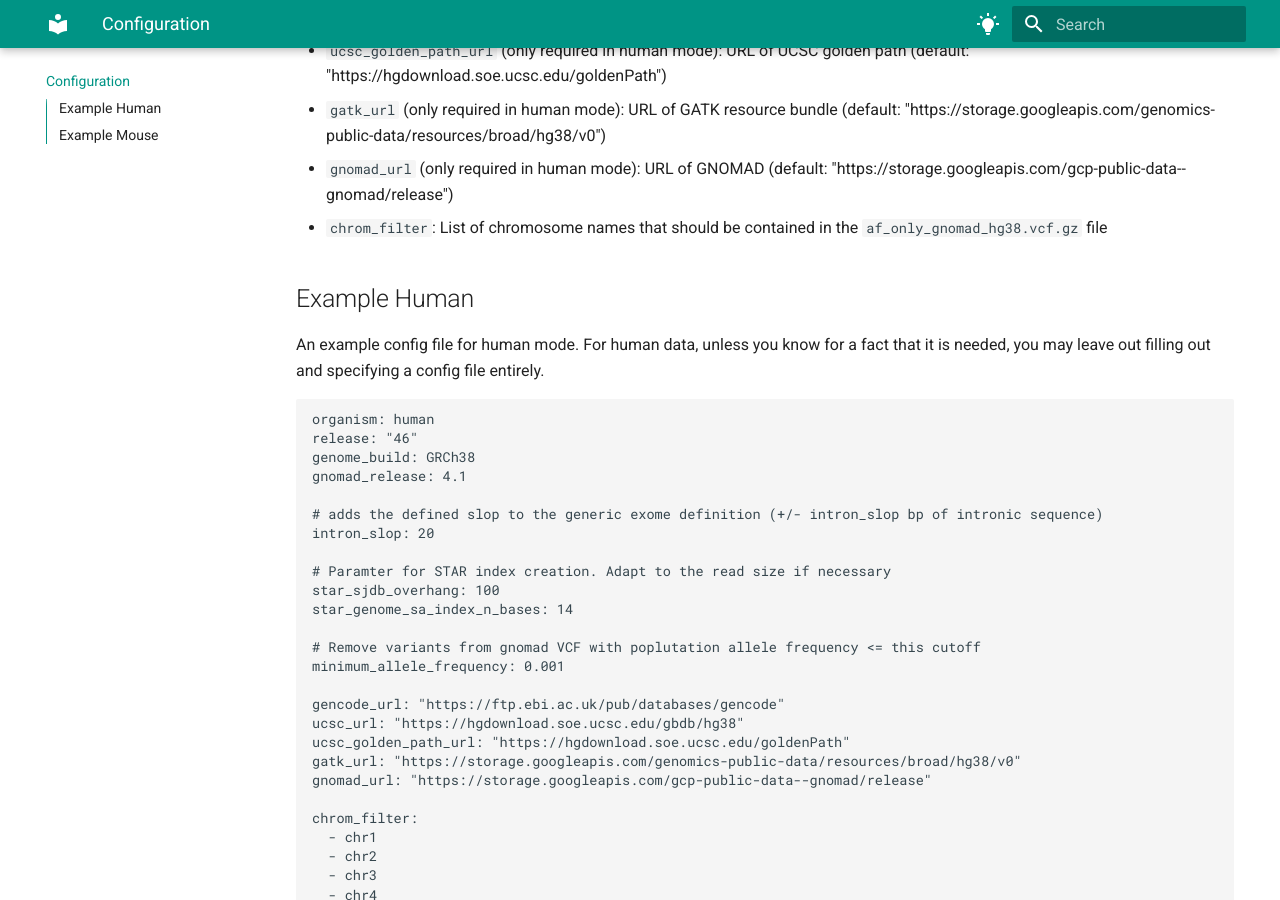
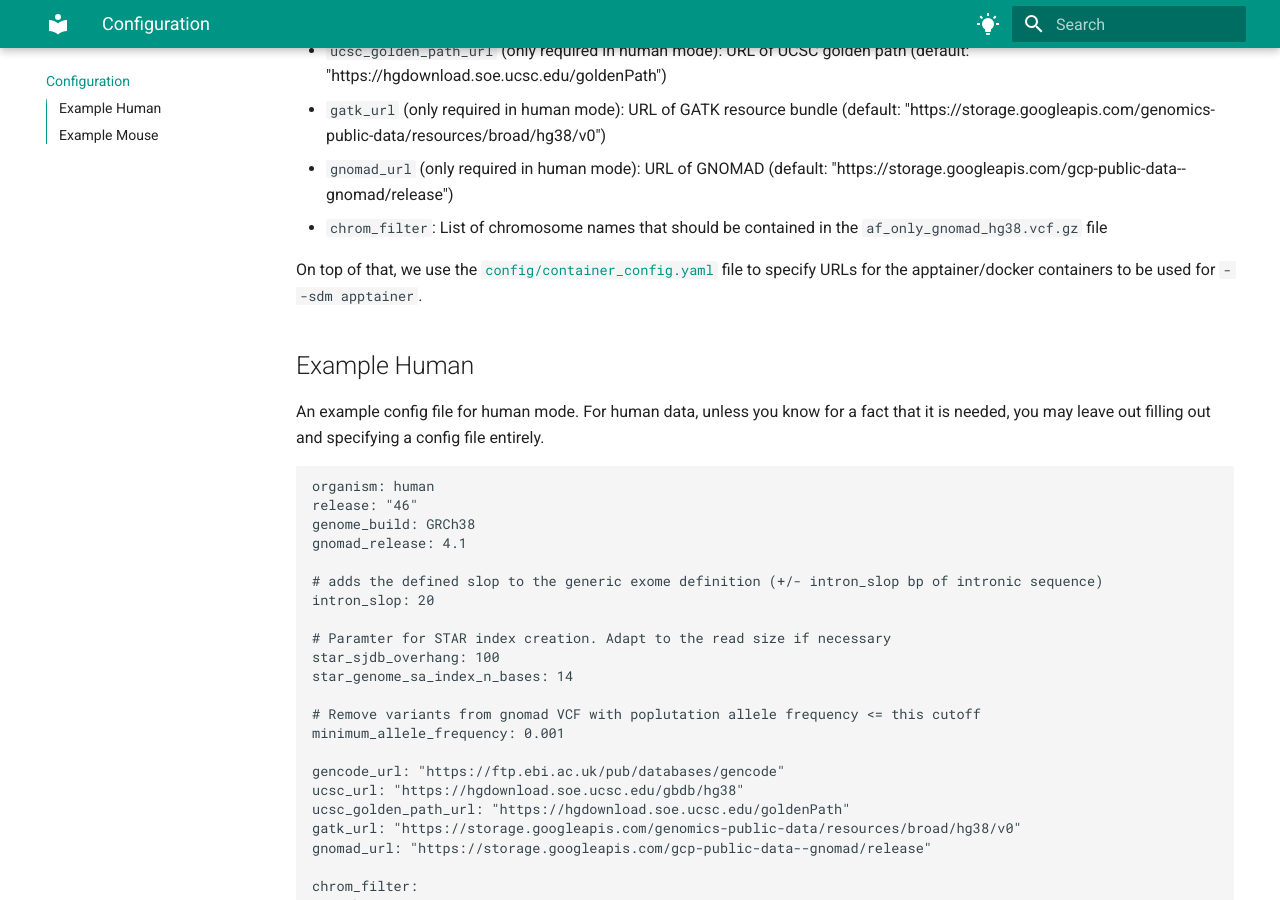
Before and after one commit to TRON-Bioinformatics/oblx, an MkDocs documentation site: the page built from docs/tronmake-genome-lib-builder/docs/configuration.md, in a window 1280 px wide and 900 px high, scrolled down 780 px. Built offline with MkDocs 1.6.1 and Material for MkDocs 9.7.7, drawn with Linux system fonts in a browser that asks for light colours.

Commit message:
docs(config): Mention container config

```diff
--- a/docs/tronmake-genome-lib-builder/docs/configuration.md
+++ b/docs/tronmake-genome-lib-builder/docs/configuration.md
@@ -38,6 +38,10 @@ defaults set via the schema file at
   "https://storage.googleapis.com/gcp-public-data--gnomad/release")
 - `chrom_filter`: List of chromosome names that should be contained in the
   `af_only_gnomad_hg38.vcf.gz` file
+
+On top of that, we use the
+[`config/container_config.yaml`](/config/container_config.yaml) file to specify
+URLs for the apptainer/docker containers to be used for `--sdm apptainer`.
 
 ## Example Human
 
```
